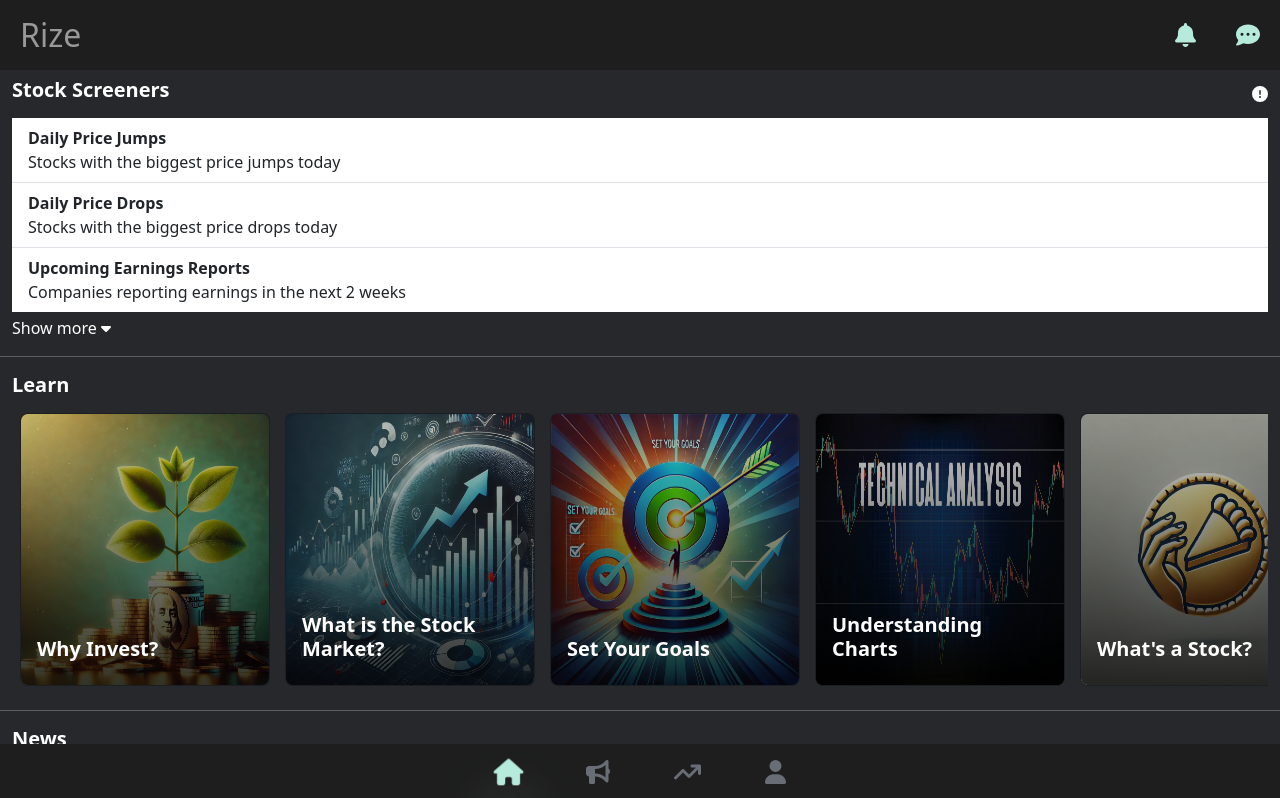
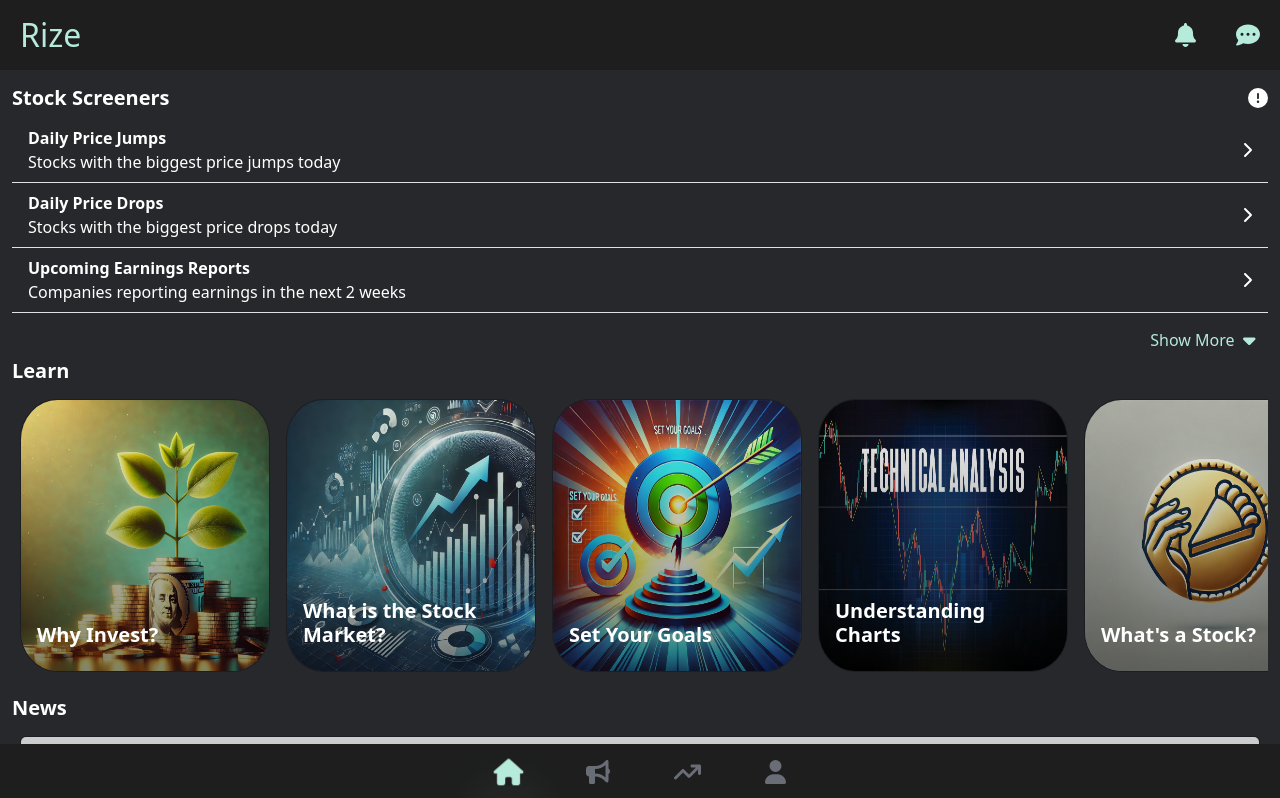
Before and after one commit to Jakew9697/Rize, a React (Vite) app: page / in a window 1280 px wide. Shown: the top 798 px of the page. Built offline with nearby package versions, Linux system fonts and the light colour scheme.

Commit message:
More homepage work and making navigation transitions smooth

```diff
--- a/package.json
+++ b/package.json
@@ -20,7 +20,8 @@
     "react": "^18.3.1",
     "react-bootstrap": "^2.10.6",
     "react-dom": "^18.3.1",
-    "react-router-dom": "^7.0.2"
+    "react-router-dom": "^7.0.2",
+    "react-transition-group": "^4.4.5"
   },
   "devDependencies": {
     "@eslint/js": "^9.15.0",
--- a/src/App.css
+++ b/src/App.css
@@ -1 +1,25 @@
-/* App.jsx styles */
+.slide-enter {
+    position: absolute;
+    width: 100%;
+    transform: translateX(-100%);
+    opacity: 0;
+  }
+
+  .slide-enter-active {
+    transform: translateY(0%);
+    opacity: 1;
+    transition: all 300ms ease-in-out;
+  }
+
+  .slide-exit {
+    position: absolute;
+    width: 100%;
+    transform: translateX(0%);
+    opacity: 1;
+  }
+
+  .slide-exit-active {
+    transform: translateX(100%);
+    opacity: 0;
+    transition: all 300ms ease-in-out;
+  }
--- a/src/App.jsx
+++ b/src/App.jsx
@@ -1,21 +1,36 @@
-/* eslint-disable no-unused-vars */
-import { BrowserRouter as Router, Routes, Route } from "react-router-dom";
-import { Container } from "react-bootstrap";
+import { BrowserRouter as Router, Routes, Route, useLocation } from "react-router-dom";
+import { CSSTransition, TransitionGroup } from "react-transition-group";
 import TopNav from "./Components/TopNav/TopNav.jsx";
 import BottomNav from "./Components/BottomNav/BottomNav.jsx";
 import Home from "./Components/Home/Home.jsx";
+import Discussions from "./Components/Discussions/Discussions.jsx";
+import Trends from "./Components/Trends/Trends.jsx";
+import Profile from "./Components/Profile/Profile.jsx";
 import "./App.css";
+
+function Main() {
+  const location = useLocation();
+
+  return (
+    <TransitionGroup className="transition-group">
+      <CSSTransition key={location.pathname} classNames="slide" timeout={300}>
+        <Routes location={location}>
+          <Route path="/" element={<Home />} />
+          <Route path="/discussions" element={<Discussions />} />
+          <Route path="/trends" element={<Trends />} />
+          <Route path="/profile" element={<Profile />} />
+        </Routes>
+      </CSSTransition>
+    </TransitionGroup>
+  );
+}
 
 export default function App() {
   return (
-		<>
     <Router>
       <TopNav />
-			<Routes>
-				<Route path="/" element={<Home />} />
-			</Routes>
+      <Main />
       <BottomNav />
     </Router>
-		</>
   );
 }
--- /dev/null
+++ b/src/Components/Discussions/Discussions.jsx
@@ -0,0 +1,13 @@
+import { Container, Row, Col } from "react-bootstrap";
+
+export default function Discussions() {
+  return (
+    <Container fluid className="discussions-container mb-5 page-container">
+      <Row>
+        <Col className="d-flex justify-content-center align-items-center" style={{ height: "80vh", color: "white" }}>
+          <h2>Discussions Page</h2>
+        </Col>
+      </Row>
+    </Container>
+  );
+}
--- a/src/Components/Home/Home.css
+++ b/src/Components/Home/Home.css
@@ -1,20 +1,66 @@
-/* learn how to add a blur motion effect for the learn cards section. */
+/* Stock screeners section styles */
+.home-stock-screeners-title {
+	color: white;
+  }
 
-.home-container {
+  .home-stock-screeners-info-icon {
+	color: white;
+  }
+
+  .home-stock-screeners-list-item {
+	background: transparent;
+	color: white;
+	display: flex;
+	justify-content: space-between;
+	align-items: center;
+	max-height: 1000px;
+	transition: all 0.1s ease;
+  }
+
+  .home-stock-screeners-list-item.collapsed {
+	max-height: 0;
+	opacity: 0;
+	transform: translateX(-100px);
+	padding: 0 1px;
+	border: none;
+  }
+
+  /* Show More / Show Less Button Styles */
+  .home-stock-screeners-show-more {
+	color: white;
+	cursor: pointer;
+	text-decoration: none;
+  }
+
+  .home-stock-screeners-list-item-arrow {
+	color: #B6EADA;
+  }
+
+  .home-stock-screeners-show-more,
+  .home-stock-screeners-show-more:active,
+  .home-stock-screeners-show-more:focus {
+	color: #B6EADA !important;
+  }
+
+  .home-stock-screeners-show-more:hover {
+	color: #45b493 !important;
+  }
+
+  .home-learn-title {
 	color: white;
   }
 
   .learn-cards-container {
-	display: flex;
 	overflow-x: auto;
 	scroll-snap-type: x mandatory;
-	gap: 15px;
+	gap: 1rem;
   }
 
   .learn-card {
+	background: transparent;
 	flex: 0 0 auto;
 	width: 250px;
-	border-radius: 8px;
+	border-radius: 15%;
 	overflow: hidden;
 	scroll-snap-align: center;
   }
@@ -22,10 +68,15 @@
   .learn-card-img {
 	height: 100%;
 	width: 100%;
-	object-fit:fill;
+	object-fit: fill;
   }
 
   .learn-card .card-img-overlay {
-	background: linear-gradient(to top, rgba(0, 0, 0, 0.8), rgba(0, 0, 0, 0.2));
+	background: linear-gradient(to top, rgba(0, 0, 0, 0.485), rgba(0, 0, 0, 0.052));
 	color: white;
   }
+
+  /* News section styles */
+  .home-news-title {
+	color: white;
+  }
--- a/src/Components/Home/Home.jsx
+++ b/src/Components/Home/Home.jsx
@@ -1,28 +1,11 @@
-/*
-Terms to search for url links for learn sections to make cards clickable to redirect you to links
--Resistance and support
--Liquidity
--supply zone and demand zone
-- m2 supply (general market sentiment)
--rsi relative strength index
--moving averages 50 and 200 day and how they relate to support and resistance
--what is an options trade
-- what is a call and put
--what is a short and long
--what is a stop loss
--what is a trailing stop loss
--what is a limit order
--what is a market order
--what is a stop limit order
--what is a trailing stop limit order
--what is a trailing stop market order
-*/
-
-import { Container, Row, Col, ListGroup, Card } from "react-bootstrap";
+import { useState } from "react";
+import { Container, Row, Col, ListGroup, Card, Button } from "react-bootstrap";
 import { FontAwesomeIcon } from "@fortawesome/react-fontawesome";
 import {
   faCircleExclamation,
   faCaretDown,
+  faCaretUp,
+  faChevronRight,
 } from "@fortawesome/free-solid-svg-icons";
 import whyInvestImg from "../../assets/whyinvest.webp";
 import whatIsTheStockMarketImg from "../../assets/whatisthestockmarket.webp";
@@ -34,37 +17,21 @@ import isCryptocurrencyAScamImg from "../../assets/iscryptocurrencyascam.webp";
 import "./Home.css";
 
 export default function Home() {
+  // State to toggle showing more or less stock screeners
+  const [showMoreStockScreeners, setShowMoreStockScreeners] = useState(false);
+
+  // Learn section cards array
   const learnCards = [
-		{
-			title: "Why Invest?",
-			img: whyInvestImg,
-		},
-		{
-			title: "What is the Stock Market?",
-			img: whatIsTheStockMarketImg,
-		},
-		{
-			title: "Set Your Goals",
-			img: setYourGoalsImg,
-		},
-		{
-			title: "Understanding Charts",
-			img: understandingChartsImg,
-		},
-		{
-			title: "What's a Stock?",
-			img: whatIsAStockImg,
-		},
-		{
-			title: "Whats an Option?",
-			img: whatIsAnOptionImg,
-		},
-		{
-			title: "Is Crptocurrency a Scam?",
-			img: isCryptocurrencyAScamImg,
-		},
+    { title: "Why Invest?", img: whyInvestImg },
+    { title: "What is the Stock Market?", img: whatIsTheStockMarketImg },
+    { title: "Set Your Goals", img: setYourGoalsImg },
+    { title: "Understanding Charts", img: understandingChartsImg },
+    { title: "What's a Stock?", img: whatIsAStockImg },
+    { title: "Whats an Option?", img: whatIsAnOptionImg },
+    { title: "Is Cryptocurrency a Scam?", img: isCryptocurrencyAScamImg },
   ];
 
+  // Stock screeners section list items array
   const stockScreeners = [
     {
       title: "Daily Price Jumps",
@@ -78,105 +45,87 @@ export default function Home() {
       title: "Upcoming Earnings Reports",
       description: "Companies reporting earnings in the next 2 weeks",
     },
-	];
-
-	const newsCards = [
     {
-			title: "News Title 1",
-			description: "News Description",
-			img: "https://via.placeholder.com/300x200",
+      title: "Most Active Stocks",
+      description: "Stocks with the highest trading volume today",
     },
     {
-			title: "News Title 2",
-			description: "News Description",
-			img: "https://via.placeholder.com/300x200",
+      title: "Top Gainers",
+      description: "Stocks with the biggest percentage gains today",
     },
     {
-			title: "News Title 3",
-			description: "News Description",
-			img: "https://via.placeholder.com/300x200",
-		},
-		{
-			title: "News Title 4",
-			description: "News Description",
-			img: "https://via.placeholder.com/300x200",
-		},
-		{
-			title: "News Title 5",
-			description: "News Description",
-			img: "https://via.placeholder.com/300x200",
-		},
-		{
-			title: "News Title 6",
-			description: "News Description",
-			img: "https://via.placeholder.com/300x200",
-		},
-		{
-			title: "News Title 7",
-			description: "News Description",
-			img: "https://via.placeholder.com/300x200",
+      title: "Top Losers",
+      description: "Stocks with the biggest percentage losses today",
     },
   ];
 
   return (
-		<Container fluid className="home-container mb-5">
-			{/* Stock Screeners Section */}
-			<Row className="mt-2">
+    <Container fluid className="home-container mb-5 page-container">
+      <Row>
         <Col
           xs={6}
-					className="d-flex justify-content-start align-items-center mb-2">
-					<h5>
-						<b>Stock Screeners</b>
-					</h5>
+          className="home-stock-screeners-title d-flex justify-content-start align-items-center mt-3">
+          <h5 className="fw-bold">Stock Screeners</h5>
         </Col>
         <Col
           xs={6}
-					className="d-flex justify-content-end align-items-center mb-2">
-					<FontAwesomeIcon icon={faCircleExclamation} />
+          className="home-stock-screeners-info-icon d-flex justify-content-end align-items-center mt-2">
+          <FontAwesomeIcon icon={faCircleExclamation} size="lg" />
         </Col>
       </Row>
+
+      {/* Stock Screeners List */}
       <Row>
         <Col>
-					<ListGroup
-						as="ol"
-						variant="flush"
-						className="home-stock-screener-list">
+          <ListGroup as="ol" variant="flush" className="home-stock-screeners-list">
             {stockScreeners.map((screener, idx) => (
               <ListGroup.Item
                 key={idx}
                 as="li"
-								className="d-flex justify-content-between align-items-start">
-								<div className="d-flex align-items-center">
-									<div className="me-3">
+                className={`home-stock-screeners-list-item ${
+                  idx > 2 && !showMoreStockScreeners ? "collapsed" : ""
+                } d-flex justify-content-between align-items-center`}>
+                <div>
                   <div className="fw-bold">{screener.title}</div>
                   <p className="mb-0">{screener.description}</p>
                 </div>
-								</div>
+                <FontAwesomeIcon icon={faChevronRight} />
               </ListGroup.Item>
             ))}
           </ListGroup>
-					<p className="mt-1">
-						Show more <FontAwesomeIcon icon={faCaretDown} />
-					</p>
+
+          {/* Show More / Show Less Button */}
+          <div className="d-flex justify-content-end mt-2">
+            <Button
+              variant="link"
+              className="home-stock-screeners-show-more text-end"
+              onClick={() => setShowMoreStockScreeners(!showMoreStockScreeners)}
+              aria-expanded={showMoreStockScreeners}
+              aria-controls="hidden-screeners">
+              {showMoreStockScreeners ? "Show Less" : "Show More"}
+              <FontAwesomeIcon
+                icon={showMoreStockScreeners ? faCaretUp : faCaretDown}
+                className="ms-2"
+                size="lg"
+              />
+            </Button>
+          </div>
         </Col>
-				<hr />
       </Row>
 
       {/* Learn Section */}
       <Row>
         <Col
           xs={12}
-					className="d-flex justify-content-start align-items-center">
-					<h5>
-						<b>Learn</b>
-					</h5>
+          className="home-learn-title d-flex justify-content-start align-items-center">
+          <h5 className="fw-bold">Learn</h5>
         </Col>
       </Row>
       <Row>
         <Col className="mb-3">
-					<div className="learn-cards-container p-2">
+          <div className="learn-cards-container p-2 d-flex">
             {learnCards.map((learnCard, idx) => (
-							<Card key={idx} className="bg-dark text-white learn-card ">
+              <Card key={idx} className="bg-dark text-white learn-card">
                 <Card.Img
                   src={learnCard.img}
                   alt={`Learn Card ${idx + 1}`}
@@ -184,50 +133,38 @@ export default function Home() {
                 />
                 <Card.ImgOverlay className="d-flex flex-column justify-content-end">
                   <Card.Title className="fw-bold">{learnCard.title}</Card.Title>
-									<Card.Text>{learnCard.text}</Card.Text>
                 </Card.ImgOverlay>
               </Card>
             ))}
           </div>
         </Col>
-				<hr />
       </Row>
 
       {/* News Section */}
       <Row>
         <Col
           xs={12}
-					className="d-flex justify-content-start align-items-center">
-					<h5>
-						<b>News</b>
-					</h5>
+          className="home-news-title d-flex justify-content-start align-items-center">
+          <h5 className="fw-bold">News</h5>
         </Col>
       </Row>
       <Row>
         <Col>
           <div className="news-cards-container p-2">
-						{newsCards.map((newsCard, idx) => (
+            {stockScreeners.map((newsCard, idx) => (
               <Card key={idx} className="bg-dark text-white news-card mb-3">
                 <Card.Img
-									src={newsCard.img}
-									alt={`News Card ${idx + 1}`}
-									className="news-card-image"
+                  src={"https://via.placeholder.com/300x200"}
+                  alt={`News ${idx}`}
                 />
                 <Card.ImgOverlay className="d-flex flex-column justify-content-end">
                   <Card.Title className="fw-bold">{newsCard.title}</Card.Title>
-									<Card.Text>{newsCard.text}</Card.Text>
                 </Card.ImgOverlay>
               </Card>
             ))}
           </div>
         </Col>
       </Row>
-			<Row>
-				<Col>
-					<h5>Luke thinks im using a template...</h5>
-				</Col>
-			</Row>
-			<Row></Row>
     </Container>
   );
 }
--- /dev/null
+++ b/src/Components/Profile/Profile.jsx
@@ -0,0 +1,13 @@
+import { Container, Row, Col } from "react-bootstrap";
+
+export default function Profile() {
+  return (
+    <Container fluid className="discussions-container mb-5 page-container">
+      <Row>
+        <Col className="d-flex justify-content-center align-items-center" style={{ height: "80vh", color: "white" }}>
+          <h2>Profile Page</h2>
+        </Col>
+      </Row>
+    </Container>
+  );
+}
--- a/src/Components/TopNav/TopNav.css
+++ b/src/Components/TopNav/TopNav.css
@@ -2,6 +2,6 @@
     background : #1E1E1E;
 }
 
-.top-nav-icons {
+.top-nav-logo, .top-nav-icons {
     color: #B6EADA;
 }
--- a/src/Components/TopNav/TopNav.jsx
+++ b/src/Components/TopNav/TopNav.jsx
@@ -65,7 +65,7 @@ export default function TopNav() {
           <Nav.Link
             as={Link}
             to="/home"
-            className="d-flex align-items-center"
+            className="top-nav-logo d-flex align-items-center"
             onClick={() => console.log("Home")}
           >
             <h2 className="m-0">Rize</h2>
--- a/src/Components/TopNav/components/css/MessagesOffcanvas.css
+++ b/src/Components/TopNav/components/css/MessagesOffcanvas.css
@@ -1,6 +1,6 @@
 
 .messages-oc{
-	transition: transform 0.5s ease-in-out;
+	transition: transform 0.3s ease-in-out;
 	background-color: #26282b;
 	border: none;
 	min-height: 100% !important;
--- a/src/Components/TopNav/components/css/NotificationsOffcanvas.css
+++ b/src/Components/TopNav/components/css/NotificationsOffcanvas.css
@@ -1,5 +1,5 @@
 .notifications-oc {
-	transition: transform 0.5s ease-in-out;
+	transition: transform 0.3s ease-in-out;
 	background-color: #26282b;
 	border: none;
 	min-width: 100% !important;
@@ -7,7 +7,7 @@
 }
 
 .offcanvas-backdrop {
-	transition: opacity 0.4s ease-in-out;
+	transition: opacity 0.3s ease-in-out;
 }
 
 .notifications-oc-title {
--- /dev/null
+++ b/src/Components/Trends/Trends.jsx
@@ -0,0 +1,13 @@
+import { Container, Row, Col } from "react-bootstrap";
+
+export default function Trends() {
+  return (
+    <Container fluid className="discussions-container mb-5 page-container">
+      <Row>
+        <Col className="d-flex justify-content-center align-items-center" style={{ height: "80vh", color: "white" }}>
+          <h2>Trends Page</h2>
+        </Col>
+      </Row>
+    </Container>
+  );
+}
```
Also changed, not shown: 1 other file (tests, documents, lock files or other folders). Lines whose indentation alone changed are shown as unchanged.
